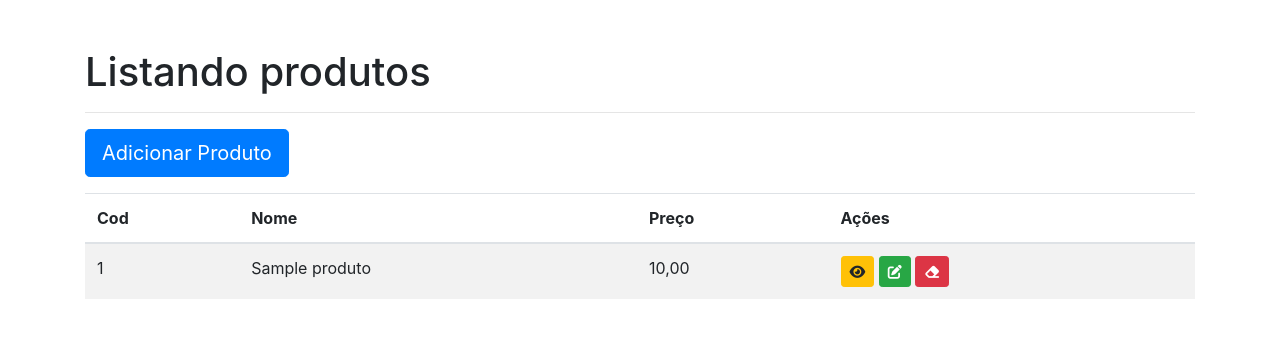
After one commit to chasinfo/iniciandoSymfony4, a Symfony app: template templates/produto/index.html.twig in a window 1280 px wide. The commit adds this page. Shown: the top 338 px of the page. Run offline with Twig, Linux system fonts and the light colour scheme; the template is opened without the code that fills it: most values are stand-ins (such as "Sample title", 1, 10 or a date in 2020); some libraries are stand-ins or nearby versions.

Commit message:
Criando classe e controller produto; criando a view index, listando os produtos

```diff
--- a/templates/base.html.twig
+++ b/templates/base.html.twig
@@ -1,12 +1,29 @@
-<!DOCTYPE html>
-<html>
-    <head>
-        <meta charset="UTF-8">
-        <title>{% block title %}Welcome!{% endblock %}</title>
-        {% block stylesheets %}{% endblock %}
-    </head>
-    <body>
-        {% block body %}{% endblock %}
-        {% block javascripts %}{% endblock %}
-    </body>
+<!doctype html>
+<html lang="en">
+<head>
+    <!-- Required meta tags -->
+    <meta charset="utf-8">
+    <meta name="viewport" content="width=device-width, initial-scale=1, shrink-to-fit=no">
+
+    <!-- Bootstrap CSS -->
+    <link rel="stylesheet" href="https://stackpath.bootstrapcdn.com/bootstrap/4.3.1/css/bootstrap.min.css" integrity="sha384-ggOyR0iXCbMQv3Xipma34MD+dH/1fQ784/j6cY/iJTQUOhcWr7x9JvoRxT2MZw1T" crossorigin="anonymous">
+
+    <title>{% block title %}  {% endblock %} - CRUD - Symfony 4 </title>
+</head>
+<body>
+<div class="container">
+    <div class="row mt-5">
+        <div class="col-md-12">
+            {% block body %} {% endblock %}
+        </div>
+    </div>
+</div>
+
+<!-- Optional JavaScript -->
+<!-- jQuery first, then Popper.js, then Bootstrap JS -->
+<script src="https://code.jquery.com/jquery-3.3.1.slim.min.js" integrity="sha384-q8i/X+965DzO0rT7abK41JStQIAqVgRVzpbzo5smXKp4YfRvH+8abtTE1Pi6jizo" crossorigin="anonymous"></script>
+<script src="https://cdnjs.cloudflare.com/ajax/libs/popper.js/1.14.7/umd/popper.min.js" integrity="sha384-UO2eT0CpHqdSJQ6hJty5KVphtPhzWj9WO1clHTMGa3JDZwrnQq4sF86dIHNDz0W1" crossorigin="anonymous"></script>
+<script src="https://stackpath.bootstrapcdn.com/bootstrap/4.3.1/js/bootstrap.min.js" integrity="sha384-JjSmVgyd0p3pXB1rRibZUAYoIIy6OrQ6VrjIEaFf/nJGzIxFDsf4x0xIM+B07jRM" crossorigin="anonymous"></script>
+<script src="https://kit.fontawesome.com/b2fd0c64b1.js"></script>
+</body>
 </html>
--- /dev/null
+++ b/templates/produto/index.html.twig
@@ -0,0 +1,42 @@
+{% extends 'base.html.twig' %}
+
+{% block title %}Listagem de produtos{% endblock %}
+
+{% block body %}
+    <h1>Listando produtos</h1>
+
+    <hr>
+
+    <div class="row">
+        <div class="col-md-12">
+            <a class="btn btn-primary btn-lg pull-right" href="">Adicionar Produto</a>
+        </div>
+    </div>
+
+    <table class='table table-striped table-hover mt-3'>
+        <thead>
+            <tr>
+                <th>Cod</th>
+                <th>Nome</th>
+                <th>Preço</th>
+                <th>Ações</th>
+            </tr>
+        </thead>
+        <tbody>
+            {% for produto in produtos %}
+                <tr>
+                    <td>{{ produto.id }}</td>
+                    <td>{{ produto.name }}</td>
+                    <td>{{ produto.price|number_format(2,',','.') }}</td>
+                    <td>
+                        <a class="btn btn-sm btn-warning" href=""><i class="fas fa-eye"></i></a>
+                        <a class="btn btn-sm btn-success" href=""><i class="fas fa-edit"></i></a>
+                        <a class="btn btn-sm btn-danger" href=""><i class="fas fa-eraser"></i></a>
+                    </td>
+
+                </tr>
+            {% endfor %}
+        </tbody>
+    </table>
+
+{% endblock %}
```
Also changed, not shown: src/Controller/ProdutoController.php (added, +21 -0 lines), src/Entity/Produto.php (+26 -0 lines), src/Migrations/Version20190627235140.php (added, +35 -0 lines).
